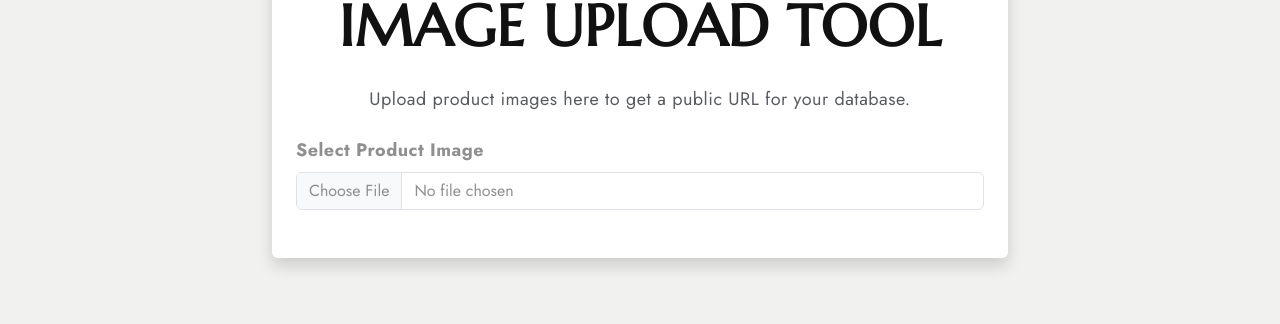
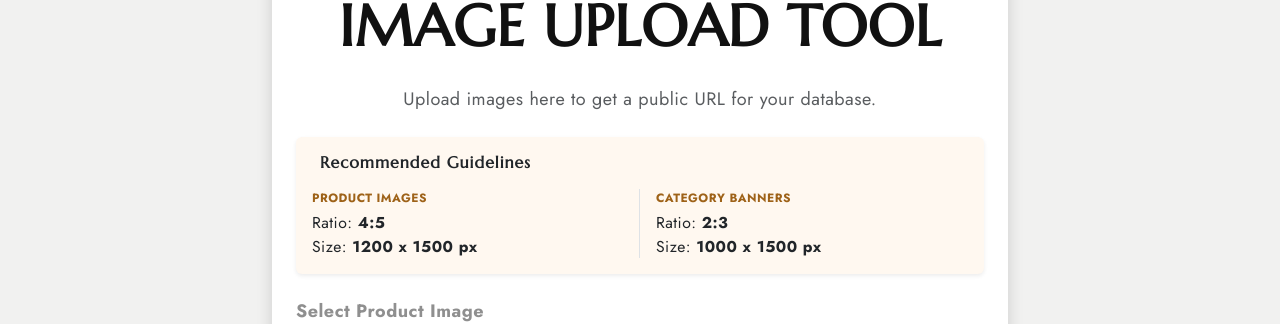
Before and after one commit to rahulcj96/grahasthee-next, a Next.js app: page /admin/upload in a window 1280 px wide. Shown: the part 179-503 px from the top of the page. Built offline with nearby package versions, Linux system fonts and the light colour scheme; no server answers.

Commit message:
image sizes updated, recommeded size added in upload page, wishlist active item colour changed

```diff
--- a/app/admin/upload/page.js
+++ b/app/admin/upload/page.js
@@ -60,8 +60,27 @@ export default function ImageUploadPage() {
                             <div className="card shadow border-0 p-4">
                                 <h2 className="text-center mb-4 text-uppercase fw-bold">Image Upload Tool</h2>
                                 <p className="text-muted text-center mb-4">
-                                    Upload product images here to get a public URL for your database.
+                                    Upload images here to get a public URL for your database.
                                 </p>
+
+                                <div className="alert alert-warning mb-4 border-0 shadow-sm" style={{ backgroundColor: '#fff8f0' }}>
+                                    <h6 className="fw-bold mb-2 text-dark">
+                                        <i className="bi bi-info-circle-fill me-2" style={{ color: '#9e6218' }}></i>
+                                        Recommended Guidelines
+                                    </h6>
+                                    <div className="row small mt-3">
+                                        <div className="col-6 border-end">
+                                            <p className="mb-1 fw-bold text-uppercase" style={{ fontSize: '0.75rem', color: '#9e6218' }}>Product Images</p>
+                                            <p className="mb-0 text-dark">Ratio: <strong>4:5</strong></p>
+                                            <p className="mb-0 text-dark">Size: <strong>1200 x 1500 px</strong></p>
+                                        </div>
+                                        <div className="col-6 ps-3">
+                                            <p className="mb-1 fw-bold text-uppercase" style={{ fontSize: '0.75rem', color: '#9e6218' }}>Category Banners</p>
+                                            <p className="mb-0 text-dark">Ratio: <strong>2:3</strong></p>
+                                            <p className="mb-0 text-dark">Size: <strong>1000 x 1500 px</strong></p>
+                                        </div>
+                                    </div>
+                                </div>
 
                                 <div className="mb-4">
                                     <label htmlFor="file-upload" className="form-label fw-bold">Select Product Image</label>
--- a/components/ProductActions.js
+++ b/components/ProductActions.js
@@ -63,7 +63,7 @@ export default function ProductActions({ product }) {
             </button>
             <button
                 className={`btn py-3 px-2 ${isInWishlist ? 'border-0' : 'btn-outline-dark shadow-sm'}`}
-                style={isInWishlist ? { color: '#ff4d4d', background: 'transparent', boxShadow: 'none' } : {}}
+                style={isInWishlist ? { color: '#9e6218', background: 'transparent', boxShadow: 'none' } : {}}
                 id="wishlist-btn"
                 onClick={() => toggleWishlist(product)}
                 title={isInWishlist ? "Remove from Wishlist" : "Add to Wishlist"}
--- a/components/ProductCard.js
+++ b/components/ProductCard.js
@@ -33,12 +33,12 @@ export default function ProductCard({ product }) {
         <div className="product-card" data-aos="fade-up">
             <div className="product-image-container image-zoom-effect">
                 <Link href={`/product/${slug}`} className="d-block w-100">
-                    <div className="image-holder" style={{ width: '100%', height: '350px', overflow: 'hidden' }}>
+                    <div className="image-holder" style={{ width: '100%', aspectRatio: '4/5', overflow: 'hidden' }}>
                         <Image
                             src={image_url || '/placeholder.webp'}
                             alt={title}
                             width={400}
-                            height={350}
+                            height={500}
                             className="w-100 h-100"
                             style={{ objectFit: 'cover' }}
                             priority
@@ -48,7 +48,7 @@ export default function ProductCard({ product }) {
                 <div className="product-actions">
                     <button
                         className={`btn btn-sm ${isInWishlist ? 'border-0 p-0' : 'btn-outline-dark shadow-sm'}`}
-                        style={isInWishlist ? { color: '#ff4d4d', background: 'transparent', boxShadow: 'none' } : {}}
+                        style={isInWishlist ? { color: '#9e6218', background: 'transparent', boxShadow: 'none' } : {}}
                         onClick={(e) => {
                             e.preventDefault();
                             toggleWishlist(product);
--- a/components/ProductGallery.js
+++ b/components/ProductGallery.js
@@ -18,7 +18,7 @@ export default function ProductGallery({ images, productTitle }) {
 
     return (
         <div className="product-gallery">
-            <div className="main-image mb-4 position-relative" style={{ height: '500px', overflow: 'hidden' }}>
+            <div className="main-image mb-4 position-relative" style={{ width: '100%', aspectRatio: '4/5', overflow: 'hidden' }}>
                 <Image
                     src={selectedImage.image_url}
                     alt={selectedImage.alt_text || productTitle}
```
Also changed, not shown: components/home/Categories.jsx (+15 -15 lines).
